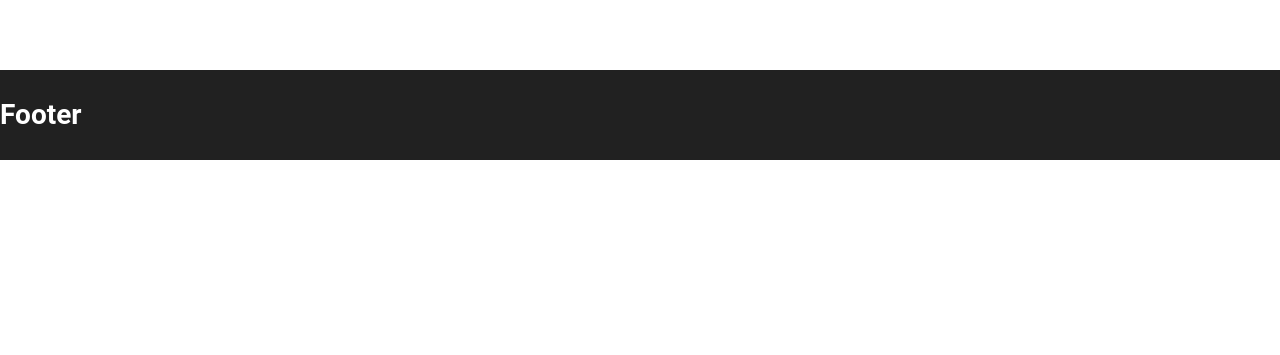
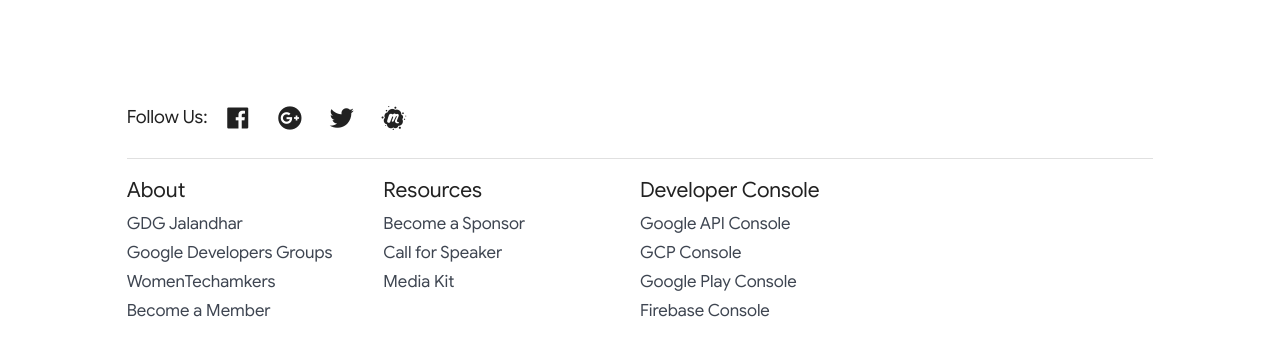
Before and after one commit to gdg-x/aura, a Vue app: page / in a window 1280 px wide. Shown: the part 1872-2227 px from the top of the page. Before the commit the page ends 2032 px from the top, so only its background shows below. Built offline with nearby package versions, Linux system fonts and the light colour scheme; no server answers; a small style sheet from the web is missing.

Commit message:
Footer Added

```diff
--- a/src/assets/data/chapterDetails.json
+++ b/src/assets/data/chapterDetails.json
@@ -4,9 +4,26 @@
     "ChapterLongDec":"Google Developer Group Jalandhar is inspired by GTUG/GDG Family . We started our journey in Feb 2011. We try to engage student developers, fresh graduates and professionals through our hack events & meetups. The motive is to create a local ecosystem of programmers & hackers in and around Jalandhar. The technology awareness is main goal for first few years of the group.",
     "ChapterMeetupLink":"",
     "ChapterHashTags":["GDGJalandhar","WTMJalandhar","GDG","WTM"],
-    "ChapterSocialLinks":[
+    "socialLinks":[
         {
-            "name":"FaceBook"
+            "name" : "Facebook",
+            "link" : "https://www.facebook.com/GDGJalandhar/",
+            "icon" : "fab fa-facebook"
+        },
+        {
+            "name" : "Google Plus",
+            "link" : "https://plus.google.com/u/0/+GdgjalandharIn/posts",
+            "icon" : "fab fa-google-plus"
+        },
+        {
+            "name" : "Twitter",
+            "link" : "https://twitter.com/gdgjalandhar",
+            "icon" : "fab fa-twitter"
+        },
+        {
+            "name" : "Meetup",
+            "link" : "https://www.meetup.com/GDG-Jalandhar/",
+            "icon" : "fab fa-meetup"
         }
     ]
 }
--- /dev/null
+++ b/src/assets/data/footer.json
@@ -0,0 +1,62 @@
+{
+    "AboutSession":[
+        {
+            "LinkName":"GDG Jalandhar",
+            "Link":"http://gdgjalandhar.com/"
+        },
+        {
+            "LinkName":"Google Developers Groups",
+            "Link":"https://developers.google.com/programs/community/gdg/"
+        },
+        {
+            "LinkName":"WomenTechamkers",
+            "Link":"https://www.womentechmakers.com/"
+        },
+        {
+            "LinkName":"Become a Member",
+            "Link":"https://www.meetup.com/GDG-Jalandhar/"
+        }
+    ],
+    "ChapterResourcesSession":[
+        {
+            "LinkName" : "Become a Sponsor",
+            "Link" : "gdgjalandhar@gmail.com"
+        },
+        {
+            "LinkName" : "Call for Speaker",
+            "Link" : "gdgjalandhar@gmail.com"
+        },
+        {
+            "LinkName" : "Media Kit",
+            "Link" : "https://drive.google.com/drive/folders/16rHDaHbuS_YApMWgJHUxygpd-A5gCkLK"
+        }
+    ],
+    "DevConsole":[
+        {
+            "LinkName" : "Google API Console",
+            "Link" : "https://console.developers.google.com/"
+        },
+        {
+            "LinkName" : "GCP Console",
+            "Link" : "https://console.cloud.google.com/"
+        },
+        {
+            "LinkName" : "Google Play Console",
+            "Link" : "https://console.cloud.google.com/"
+        },
+        {
+            "LinkName" : "Firebase Console",
+            "Link" : "https://console.firebase.google.com/"
+        }
+    ],
+    "FooterEndSession":[
+        {
+            "LinkName" : "Code of Conduct",
+            "Link" : "https://docs.google.com/document/d/1Wz_w6Z7usMnXKFMpOY4IPbA35twK7Uc4CAxScGDiwOk/edit"
+        },
+        {
+            "LinkName" : "Terms & Servies",
+            "Link" : "https://docs.google.com/document/d/14g3fv9NItiB8Hd-YGYyVYd2N4LRxe6Bx3syWse_wsiA/edit?usp=sharing"
+        }
+    ]
+}
--- a/src/components/common/Footer.vue
+++ b/src/components/common/Footer.vue
@@ -1,17 +1,67 @@
 <template>
   <v-footer
-    class="py-4"
-    dark
+    color="white"
     height="auto"
   >
-    <h1>Footer</h1>
+    <v-container fluid>
+
+      <v-layout wrap align-center justify-center row fill-height>
+        <v-flex xs12 md10 sm10 lg10>
+          <p class="google-font" style="font-size:130%" >Follow Us:
+            <span v-for="(item,i) in ChapterDetails.socialLinks" :key="i">
+              <v-tooltip top>
+                  <v-btn flat icon :href="item.link" target="_blank" slot="activator">
+                    <v-icon>{{item.icon}}</v-icon>
+                  </v-btn>
+                  <span>{{item.name}}</span>
+              </v-tooltip>
+            </span>
+          </p>
+          <v-divider></v-divider>
+        </v-flex>
+      </v-layout>
+
+      <v-layout wrap justify-center row>
+        <v-flex xs12 md10 lg10>
+           <v-layout wrap align-start justify-start row class="my-2">
+            <v-flex xs12 md3 sm4 lg3 class="py-2">
+              <p class="google-font mb-0" style="font-size: 150%;font-weight: 300;"><b>About</b></p>
+              <div v-for="(item,i) in FooterData.AboutSession" :key="i" class="mt-1">
+                <a :href="item.Link" class="google-font" target="_blank" style="color: #3E4551;text-decoration: none;font-size:120%">{{item.LinkName}}</a><br>
+              </div>
+            </v-flex>
+
+            <v-flex xs12 md3 sm4 lg3 class="py-2">
+              <p class="google-font mb-0" style="font-size: 150%;font-weight: 300;"><b>Resources</b></p>
+              <div v-for="(item,i) in FooterData.ChapterResourcesSession" :key="i" class="mt-1">
+                <a :href="item.Link" class="google-font" target="_blank" style="color: #3E4551;text-decoration: none;font-size:120%">{{item.LinkName}}</a><br>
+              </div>
+            </v-flex>
+
+            <v-flex xs12 md3 sm4 lg3 class="py-2">
+              <p class="google-font mb-0" style="font-size: 150%;font-weight: 300;"><b>Developer Console</b></p>
+              <div v-for="(item,i) in FooterData.DevConsole" :key="i" class="mt-1">
+                <a :href="item.Link" target="_blank" class="google-font" style="color: #3E4551;text-decoration: none;font-size:120%">{{item.LinkName}}</a><br>
+              </div>
+            </v-flex>
+           </v-layout>
+        </v-flex>
+
+      </v-layout>
+
+    </v-container>
   </v-footer>
 </template>
 
 <script>
+  import ChapterDetails from '@/assets/data/chapterDetails.json'
+  import FooterData from '@/assets/data/footer.json'
   export default {
-    data: () => ({
-
-    })
+    data() {
+      return {
+        ChapterDetails:ChapterDetails,
+        FooterData:FooterData
+      }
+    },
   }
 </script>
--- a/src/main.js
+++ b/src/main.js
@@ -9,6 +9,7 @@
 import './style.css'
 import './filters/truncate'
 
+
 Vue.config.productionTip = false
 
 new Vue({
--- a/src/style.css
+++ b/src/style.css
@@ -1,3 +1,5 @@
+@import "https://use.fontawesome.com/releases/v5.7.0/css/all.css";
+
 @font-face {
     font-family: google-sans;
     src: url(assets/fonts/GoogleSans-Regular.ttf);
```
